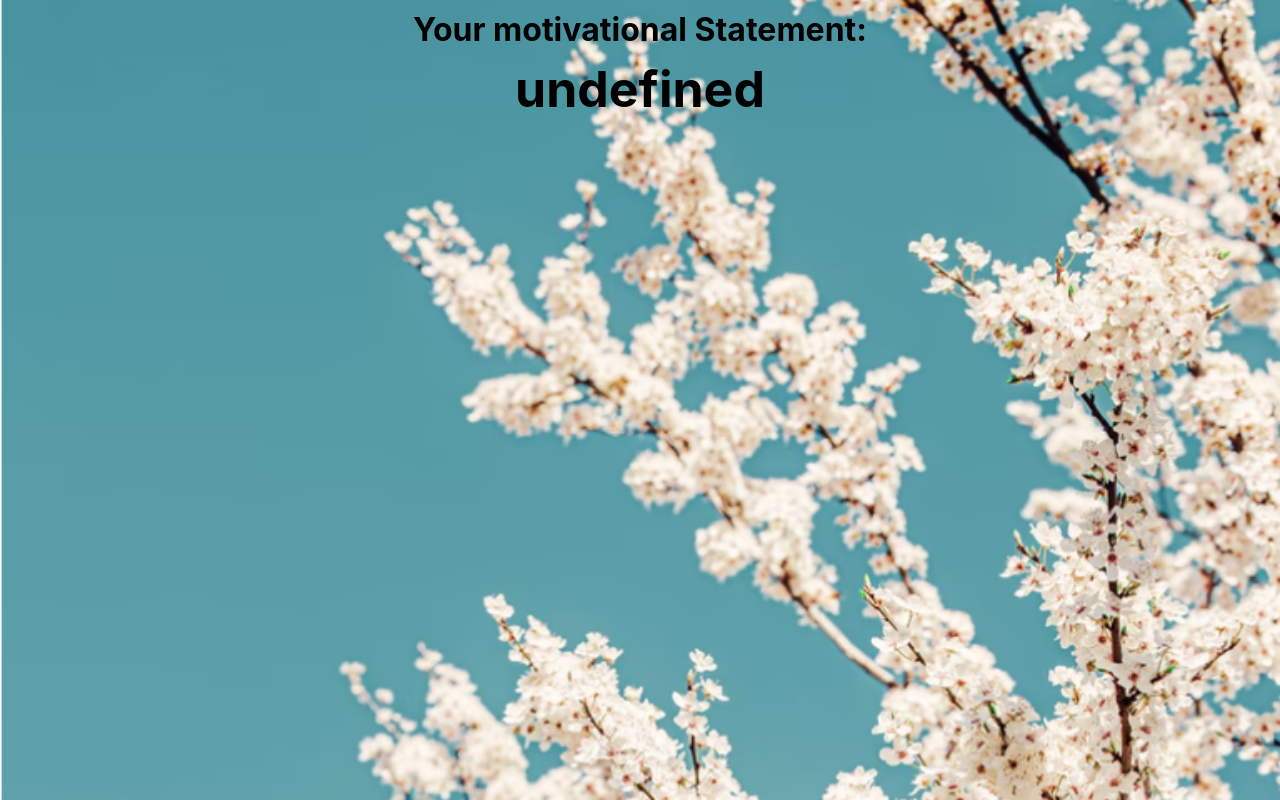
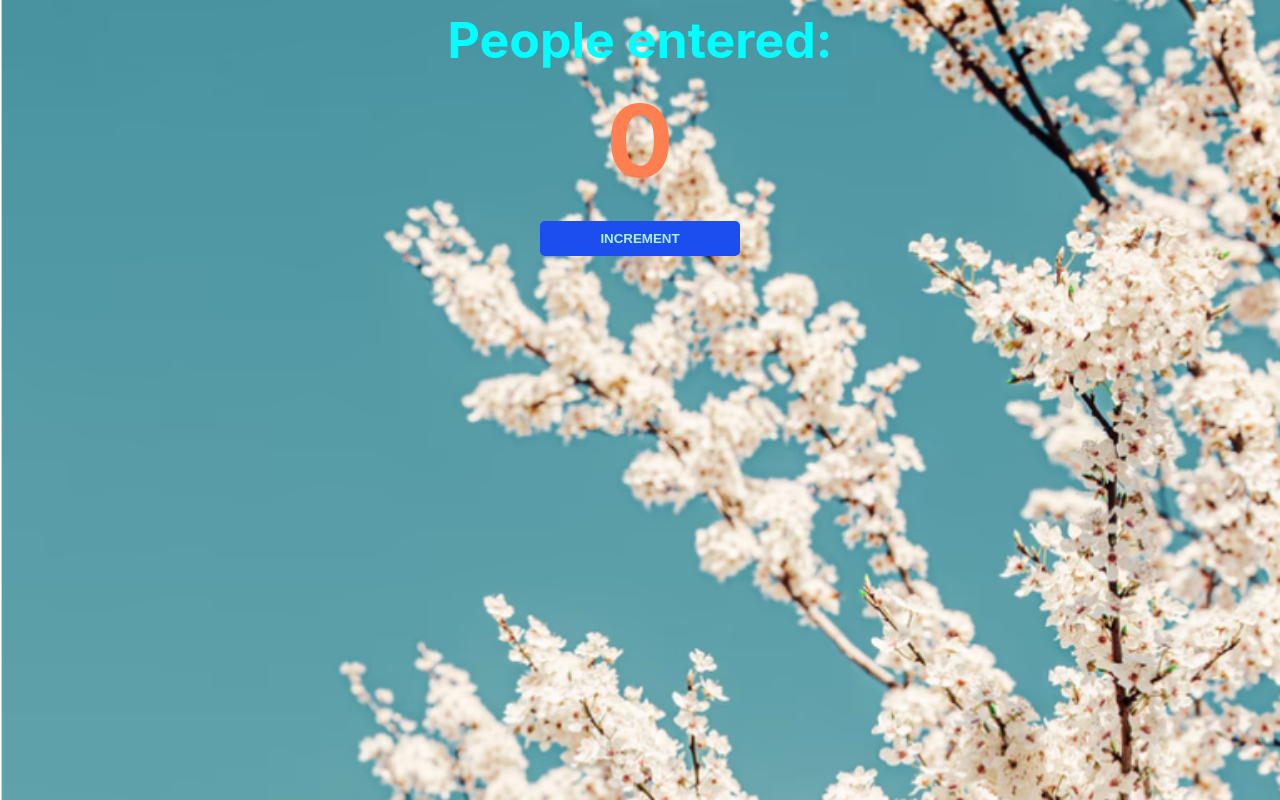
Before and after one commit to dkimbi/PepTalkGenerator, a plain HTML site: page index.html in a window 1280 px wide. Drawn offline with Linux system fonts and the light colour scheme.

Commit message:
Edite(image and text properties) to html and css files

```diff
--- a/index.css
+++ b/index.css
@@ -9,19 +9,24 @@ body {
 h1 {
     margin-top: 10px;
     margin-bottom: 10px;
+    color:cyan;
+    font-size: 50px;
 }
 
 h2 {
     font-size: 50px;
     margin-top: 0;
     margin-bottom: 20px;
+    color:coral;
+    font-size: 100px;
+
 }
 
 button {
     border: none;
     padding-top: 10px;
     padding-bottom: 10px;
-    color: white;
+    color: rgb(173, 241, 232);
     font-weight: bold;
     width: 200px;
     margin-bottom: 5px;
@@ -29,7 +34,7 @@ button {
 }
 
 #increment-btn {
-    background: darkred;
+    background: rgb(28, 77, 238);
 }
 
 #save-btn {
--- a/index.html
+++ b/index.html
@@ -3,9 +3,9 @@
         <link rel="stylesheet" href="index.css">
     </head>
     <body>
-        <h1>Your motivational Statement:</h1>
+        <h1>People entered:</h1>
         <h2 id="count-el">0</h2>
-        <script src="index.js">
-        </script>
+        <button id="increment-btn">INCREMENT</button>
+        <script src="index.js"></script>
     </body>
 </html>
--- a/index.js
+++ b/index.js
@@ -1,12 +1,35 @@
+/*
 //import * as from "wordArrays";
 
 //document.getElementById("count-el").innerText = 5
 
 
 // column one of words
+
 const columnFour = [
     "24/7.", "can I get an amen?", "and that's a fact.", "so treat yourself.", "you feel me?", "that's just science.", "would I lie?","for reals.","mic drop.","you hidden gem.","snuggle bear.","period.","can I get an amen?","now let's dance.",
     "high five.","say it again!","according to CNN.","so get used to it."
         ];
 
-document.getElementById("count-el").innerText = columnFour[Math.random()]
+//document.getElementById("count-el").innerText = columnFour[Math.random()]
+// document.querySelector("count-el-dee").innerText = columnFour[Math.random()]
+
+//nameDee = columnFour[Math.random()]
+
+// document.querySelector('main').innerHTML = sentence;
+
+// document.querySelector('count-el-dee').innerHTML = `<h3>${nameDee}</h3>`;
+
+let myName = "Blue";
+
+alert(`Hi, ${myName}. Want to see something cool?`);
+
+document.querySelector('html').innerHTML = `<h1>Welcome to ${myName}'s site!</h1>`;
+
+*/
+
+let count = 5
+
+count = count + 1
+
+console.log(count)
```
